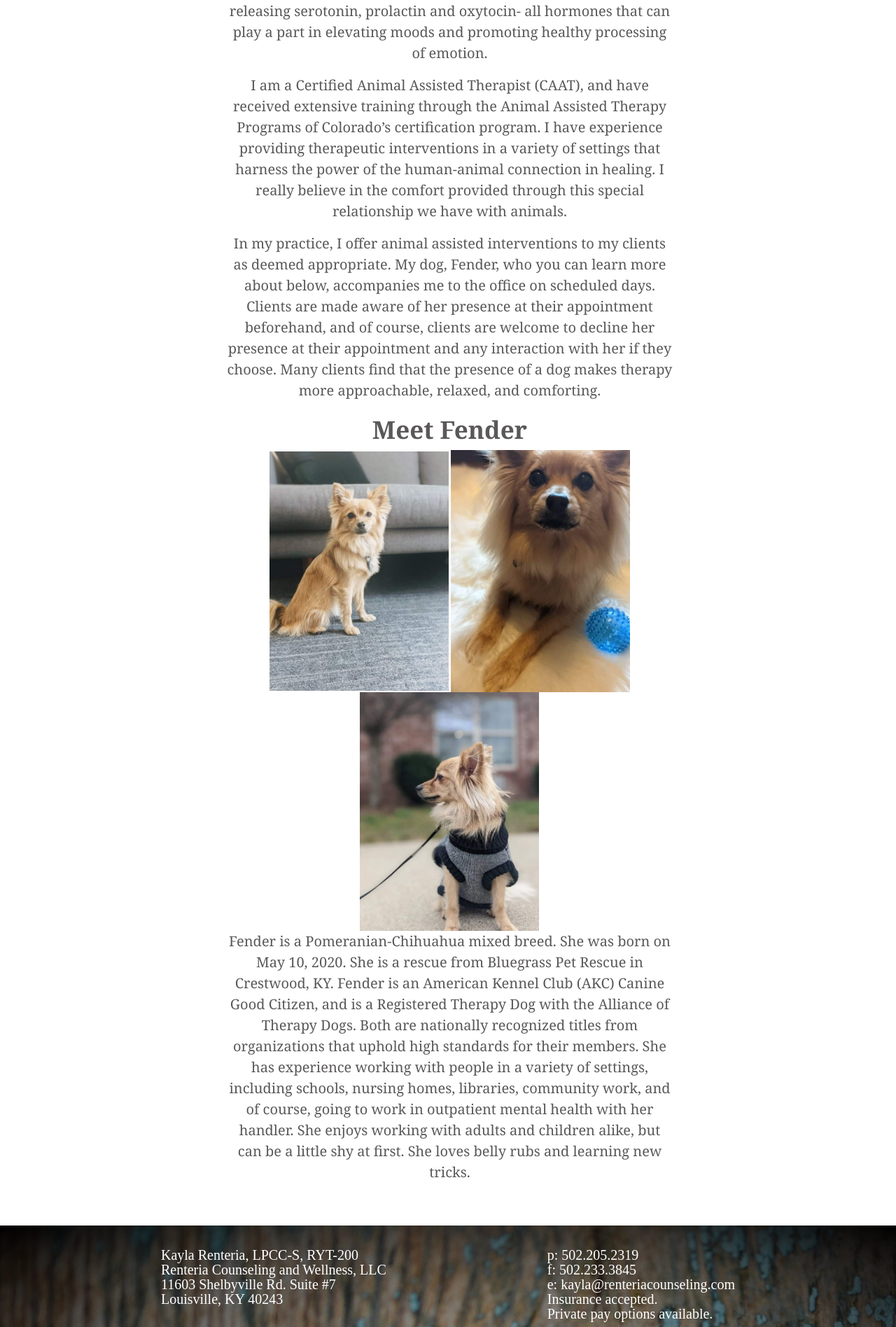
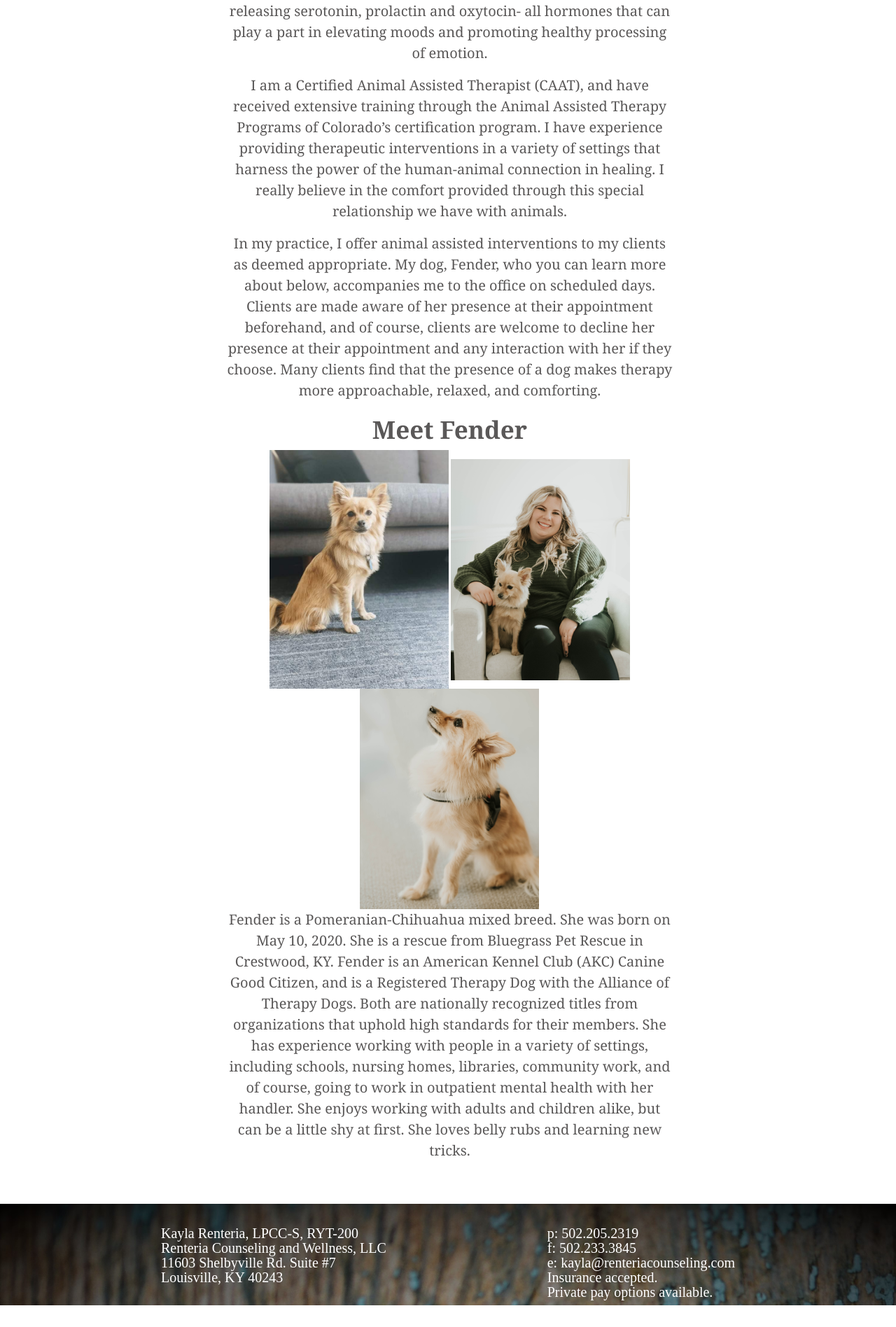
Before and after one commit to kayla-renteria/kaylawebsite, a Jekyll site: the page built from animal-assisted-therapy.html, in a window 1280 px wide. Shown: the part 701-2597 px from the top of the page at 70% size. Built offline with Jekyll 4.4.1, drawn with Linux system fonts in a browser that asks for light colours; after the commit the page ends 2566 px from its top, so only the background shows below that.

Commit message:
Update animal-assisted-therapy.html

```diff
--- a/animal-assisted-therapy.html
+++ b/animal-assisted-therapy.html
@@ -34,8 +34,8 @@
         <div>
             <h2>Meet Fender</h2>
                 <img src="/images/animal-assisted-therapy/fender1.jpeg" alt="fender1" class="smallPicture">
-                <img src="/images/animal-assisted-therapy/fender2.jpeg" alt="fender2" class="smallPicture">
-                <img src="/images/animal-assisted-therapy/fender3.jpeg" alt="fender3" class="smallPicture">
+                <img src="/images/animal-assisted-therapy/DSCF8718.jpg" alt="fender2" class="smallPicture">
+                <img src="/images/animal-assisted-therapy/DSCF8760.jpg" alt="fender3" class="smallPicture">
             <p>
                 Fender is a Pomeranian-Chihuahua mixed breed. She was born on May 10, 2020. She is a rescue from
                 Bluegrass Pet Rescue in Crestwood, KY. Fender is an American Kennel Club (AKC) Canine Good Citizen,
```
